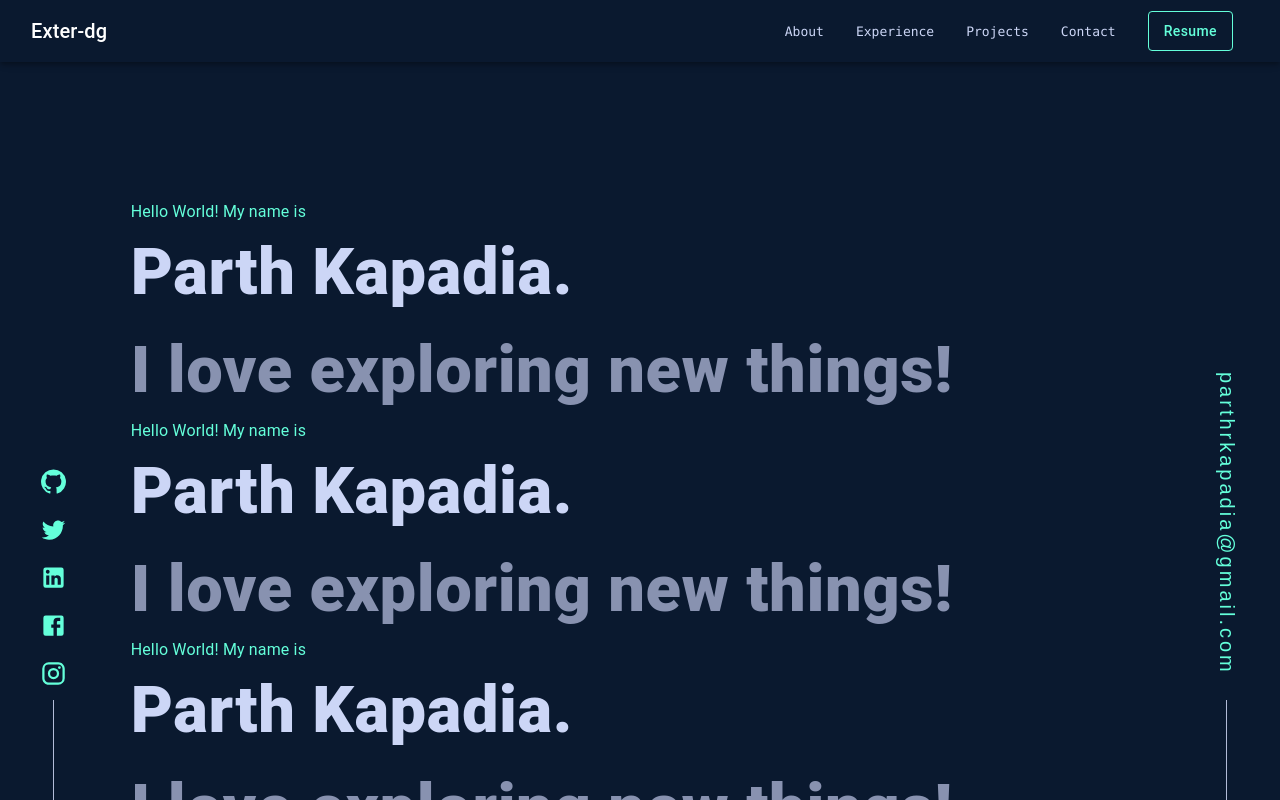
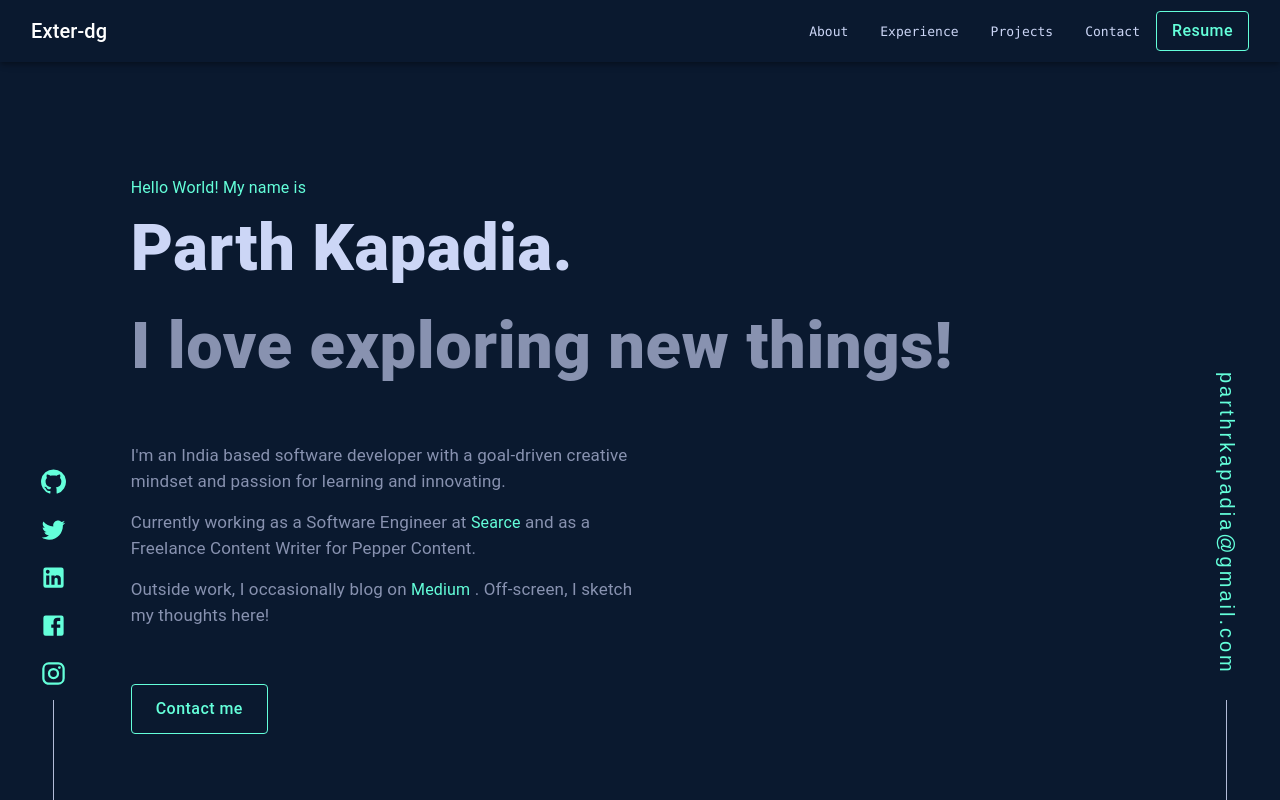
Before and after one commit to Exter-dg/portfolio, a React (Create React App) app: page / in a window 1280 px wide. Built offline with nearby package versions, Linux system fonts and the light colour scheme.

Commit message:
Add main-content and about me components

```diff
--- a/src/App.css
+++ b/src/App.css
@@ -6,7 +6,7 @@
 }
 
 body {
-	background-color: rgb(10, 25, 47);
+	background-color: var(--primary-color);
 	font-family: "SF Mono", "Fira Code", "Fira Mono", "Roboto Mono",
 		"Lucida Console", Monaco, monospace;
 	overflow: hidden;
@@ -28,11 +28,10 @@ body {
 }
 
 .primary-button {
-	margin-left: 1rem !important;
-	margin-right: 1rem !important;
 	text-transform: none !important;
 	border-color: var(--secondary-color) !important;
 	color: var(--secondary-color) !important;
+	font-size: medium !important;
 }
 
 .nav-link {
@@ -79,13 +78,91 @@ body {
 .title {
 	color: var(--text-primary);
 	font-weight: 800 !important;
-	font-size: 65px !important;
+	/* font-size: 65px !important; */
 }
 
 .sub-title {
 	color: var(--text-secondary);
 	font-weight: 800 !important;
-	font-size: 65px !important;
+	/* font-size: 65px !important; */
+}
+
+.section-heading {
+	color: var(--text-primary);
+	font-weight: 800 !important;
+}
+
+.text {
+	color: var(--text-secondary) !important;
+}
+
+.text-blue {
+	color: var(--secondary-color);
+}
+
+.list-item {
+	color: var(--secondary-color);
+	font-family: "SF Mono", "Fira Code", "Fira Mono", "Roboto Mono",
+		"Lucida Console", Monaco, monospace;
+	font-size: small !important;
+}
+
+.divider {
+	border: 1px solid var(--text-secondary) !important;
+	flex-grow: 1 !important;
+	display: inline !important;
+}
+
+.profile-photo {
+	object-fit: contain !important;
+	width: 100% !important;
+	max-width: 250px !important;
+	height: auto !important;
+	filter: grayscale(100%);
+	transition: 0.5s;
+}
+
+.profile-photo-border {
+	width: 100%;
+	min-height: 100%;
+	max-width: 250px;
+	border: 2.5px solid var(--secondary-color);
+	border-radius: 2px;
+	position: absolute;
+	transition: 0.5s;
+	transform: translateX(10px) translateY(10px);
+	z-index: -1;
+}
+
+.profile-photo:hover ~ .profile-photo-border {
+	transform: translateX(15px) translateY(15px);
+}
+
+.profile-photo:hover {
+	filter: grayscale(0%);
+}
+
+.custom-link {
+	position: relative;
+	cursor: pointer;
+}
+
+.custom-link:after {
+	content: "";
+	position: absolute;
+	width: 100%;
+	transform: scaleX(0);
+	height: 1px;
+	bottom: 0;
+	left: 0;
+	background-color: var(--secondary-color);
+	transform-origin: bottom left;
+	transition: transform 0.3s ease-in;
+}
+
+.custom-link:hover:after {
+	transform: scaleX(1);
+	transform-origin: bottom left;
 }
 
 .fade-in-section {
--- /dev/null
+++ b/src/components/AboutContent.jsx
@@ -0,0 +1,104 @@
+import React from "react";
+import FadeInSection from "./FadeInSection";
+import { Box, List, ListItem, ListItemAvatar } from "@mui/material";
+import SectionHeading from "./SectionHeading";
+import Paragraph from "./Paragraph";
+import BlueText from "./BlueText";
+import CustomLink from "./CustomLink";
+import Grid from "@mui/material/Unstable_Grid2"; // Grid version 2
+import ProfilePhoto from "../assets/profile_photo1.png";
+
+const technologies = [
+	"Java",
+	"Python",
+	"React JS",
+	"Node JS",
+	"Scrapy",
+	"ElasticSearch",
+	"Mongo DB",
+	"Express JS",
+	"PostgreSQL",
+];
+
+const halfwayThrough = Math.ceil(technologies.length / 2);
+
+export default function AboutContent() {
+	return (
+		<FadeInSection>
+			<Box
+				sx={{
+					display: "flex",
+					flexDirection: { xs: "column", md: "row" },
+					columnGap: 15,
+					rowGap: 8,
+				}}
+				id="about">
+				<Box sx={{ flexGrow: 1, flexBasis: "50%" }}>
+					<SectionHeading title="About me"></SectionHeading>
+					<Paragraph>
+						Hello! Interestingly, I got introduced to programming in my freshman
+						year at{" "}
+						<CustomLink>Birla Institute Of Technology, Mesra</CustomLink> where
+						I completed my Bachelors in Computer Science and Engineering
+						(2016-2020) with <CustomLink>86.3% aggregate</CustomLink>.
+					</Paragraph>
+					<Paragraph>
+						I'm currently working as a developer for{" "}
+						<strong>Bell Canada</strong> in the Amdocs Digital Delivery unit. My
+						responsibilty includes Java/Spring based microservices development
+						&amp; testing.
+					</Paragraph>
+					<Paragraph>
+						I'm also an <CustomLink>Innovation Agent</CustomLink> fostering the
+						culture of creativity and innovation at Amdocs, India.
+					</Paragraph>
+					<Paragraph>
+						I have been awarded as Winner in Innovation Nugget, Creativity Jam,
+						Design Thinking Hackathon and Runners-Up in Project ICE Fair by
+						Amdocs.
+					</Paragraph>
+					<Paragraph>
+						Here is a list of the technologies that I'm familiar with!
+					</Paragraph>
+					<Grid container>
+						<Grid xs={6}>
+							<List>
+								{technologies.slice(0, halfwayThrough).map((item) => {
+									return <ListItem className="list-item">> {item}</ListItem>;
+								})}
+							</List>
+						</Grid>
+						<Grid xs={6}>
+							<List>
+								{technologies.slice(halfwayThrough).map((item) => {
+									return <ListItem className="list-item">> {item}</ListItem>;
+								})}
+							</List>
+						</Grid>
+					</Grid>
+				</Box>
+				<Box
+					sx={{
+						flexGrow: 1,
+						pt: 10,
+						flexBasis: "50%",
+					}}>
+					{/* <SectionHeading title="About me"></SectionHeading> */}
+					<Box
+						sx={{
+							display: "flex",
+							alignItems: "start",
+							justifyContent: "center",
+							position: "relative",
+						}}>
+						<img
+							src={ProfilePhoto}
+							alt="Profile"
+							className="profile-photo"></img>
+						<Box className="profile-photo-border"></Box>
+					</Box>
+				</Box>
+			</Box>
+		</FadeInSection>
+	);
+}
--- /dev/null
+++ b/src/components/BlueText.jsx
@@ -0,0 +1,10 @@
+import { Typography } from "@mui/material";
+import React from "react";
+
+export default function BlueText({ children }) {
+	return (
+		<Typography className="text-blue" display="inline">
+			{children}
+		</Typography>
+	);
+}
--- a/src/components/Body.jsx
+++ b/src/components/Body.jsx
@@ -3,7 +3,7 @@ import Grid from "@mui/material/Unstable_Grid2"; // Grid version 2
 import React, { useEffect, useRef, useState } from "react";
 import VerticalEmail from "./VerticalEmail";
 import VerticalLinks from "./VerticalLinks";
-import MainContent from "./MainContent";
+import Content from "./Content";
 
 export default function Body({ setShow }) {
 	return (
@@ -18,7 +18,7 @@ export default function Body({ setShow }) {
 			</Grid>
 			<Grid item sm={10} xs={12}>
 				<Box>
-					<MainContent setShow={setShow}></MainContent>
+					<Content setShow={setShow}></Content>
 				</Box>
 			</Grid>
 			<Grid
--- /dev/null
+++ b/src/components/Content.jsx
@@ -0,0 +1,54 @@
+import { Container } from "@mui/material";
+import React, { useEffect, useRef, useState } from "react";
+import MainContent from "./MainContent";
+import AboutContent from "./AboutContent";
+
+export default function Content({ setShow }) {
+	const [lastScrollY, setLastScrollY] = useState(0);
+
+	const boxRef = useRef();
+
+	const controlNavbar = () => {
+		if (typeof boxRef.current !== "undefined") {
+			if (boxRef.current.scrollTop < lastScrollY) {
+				// if scroll down hide the navbar
+				setShow(true);
+			} else {
+				// if scroll up show the navbar
+				setShow(false);
+			}
+			// console.log("show: ", show);
+			// remember current page location to use in the next move
+			setLastScrollY(boxRef.current.scrollTop);
+		}
+	};
+
+	useEffect(() => {
+		if (typeof boxRef.current !== "undefined") {
+			boxRef.current.addEventListener("scroll", controlNavbar);
+
+			// cleanup function
+			return () => {
+				boxRef.current.removeEventListener("scroll", controlNavbar);
+			};
+		}
+	}, [lastScrollY]);
+	return (
+		<Container
+			sx={{
+				color: "white",
+				maxHeight: "100vh",
+				overflow: "auto",
+				display: "flex",
+				flexDirection: "column",
+				rowGap: 30,
+				pl: 5,
+				pr: 5,
+				pt: 22,
+			}}
+			ref={boxRef}>
+			<MainContent></MainContent>
+			<AboutContent></AboutContent>
+		</Container>
+	);
+}
--- /dev/null
+++ b/src/components/CustomLink.jsx
@@ -0,0 +1,19 @@
+import { Link } from "@mui/material";
+import React from "react";
+import BlueText from "./BlueText";
+
+export default function CustomLink({ href = "", children }) {
+	return (
+		<>
+			{" "}
+			<Link
+				href={href}
+				className="custom-link"
+				underline="none"
+				target="_blank"
+				rel="noreferrer">
+				<BlueText>{children}</BlueText>
+			</Link>{" "}
+		</>
+	);
+}
--- a/src/components/MainContent.jsx
+++ b/src/components/MainContent.jsx
@@ -1,97 +1,45 @@
-import { Box, Container, Typography } from "@mui/material";
-import React, { useEffect, useRef, useState } from "react";
+import React from "react";
 import FadeInSection from "./FadeInSection";
+import { Box, Button, Typography } from "@mui/material";
+import Paragraph from "./Paragraph";
+import BlueText from "./BlueText";
+import CustomLink from "./CustomLink";
 
-export default function MainContent({ setShow }) {
-	const [lastScrollY, setLastScrollY] = useState(0);
-
-	const boxRef = useRef();
-
-	const controlNavbar = () => {
-		if (typeof boxRef.current !== "undefined") {
-			if (boxRef.current.scrollTop < lastScrollY) {
-				// if scroll down hide the navbar
-				setShow(true);
-			} else {
-				// if scroll up show the navbar
-				setShow(false);
-			}
-			// console.log("show: ", show);
-			// remember current page location to use in the next move
-			setLastScrollY(boxRef.current.scrollTop);
-		}
-	};
-
-	useEffect(() => {
-		if (typeof boxRef.current !== "undefined") {
-			boxRef.current.addEventListener("scroll", controlNavbar);
-
-			// cleanup function
-			return () => {
-				boxRef.current.removeEventListener("scroll", controlNavbar);
-			};
-		}
-	}, [lastScrollY]);
+export default function MainContent() {
 	return (
-		<Container
-			sx={{
-				color: "white",
-				maxHeight: "100vh",
-				overflow: "auto",
-				pl: "20px",
-				pr: "20px",
-				pt: 25,
-			}}
-			ref={boxRef}>
-			<FadeInSection>
-				<Typography className="main-subtitle">
-					Hello World! My name is
-				</Typography>
-				<Typography className="title">Parth Kapadia.</Typography>
-				<Typography className="sub-title">
-					I love exploring new things!
-				</Typography>
-			</FadeInSection>
-
-			<FadeInSection>
-				<Typography className="main-subtitle">
-					Hello World! My name is
-				</Typography>
-				<Typography className="title">Parth Kapadia.</Typography>
-				<Typography className="sub-title">
-					I love exploring new things!
-				</Typography>
-			</FadeInSection>
-
-			<FadeInSection>
-				<Typography className="main-subtitle">
-					Hello World! My name is
-				</Typography>
-				<Typography className="title">Parth Kapadia.</Typography>
-				<Typography className="sub-title">
-					I love exploring new things!
-				</Typography>
-			</FadeInSection>
-
-			<FadeInSection>
-				<Typography className="main-subtitle">
-					Hello World! My name is
-				</Typography>
-				<Typography className="title">Parth Kapadia.</Typography>
-				<Typography className="sub-title">
-					I love exploring new things!
-				</Typography>
-			</FadeInSection>
-
-			<FadeInSection>
-				<Typography className="main-subtitle">
-					Hello World! My name is
-				</Typography>
-				<Typography className="title">Parth Kapadia.</Typography>
-				<Typography className="sub-title">
-					I love exploring new things!
-				</Typography>
-			</FadeInSection>
-		</Container>
+		<FadeInSection>
+			<Typography className="main-subtitle">Hello World! My name is</Typography>
+			<Typography
+				className="title"
+				sx={{ fontSize: { xs: "40px", sm: "50px", md: "55px", lg: "65px" } }}>
+				Parth Kapadia.
+			</Typography>
+			<Typography
+				className="sub-title"
+				sx={{ fontSize: { xs: "40px", sm: "50px", md: "55px", lg: "65px" } }}>
+				I love exploring new things!
+			</Typography>
+			<Box sx={{ width: { xs: "100%", md: "50%" }, pt: 4 }}>
+				<Paragraph>
+					I'm an India based software developer with a goal-driven creative
+					mindset and passion for learning and innovating.
+				</Paragraph>
+				<Paragraph>
+					Currently working as a Software Engineer at
+					<CustomLink href="https://www.searce.com">Searce</CustomLink>
+					and as a Freelance Content Writer for Pepper Content.
+				</Paragraph>
+				<Paragraph>
+					Outside work, I occasionally blog on <CustomLink>Medium</CustomLink>.
+					Off-screen, I sketch my thoughts here!
+				</Paragraph>
+				<Button
+					variant="outlined"
+					className="primary-button"
+					sx={{ mt: 7, height: "2.5rem", p: 3, ml: 0 }}>
+					Contact me
+				</Button>
+			</Box>
+		</FadeInSection>
 	);
 }
--- a/src/components/NavBar.jsx
+++ b/src/components/NavBar.jsx
@@ -41,7 +41,7 @@ export default function NavBar({ show }) {
 					}}>
 					{linksArr.map((ele) => {
 						return (
-							<Link href={ele} key={ele} sx={{ m: 2 }} className="nav-link">
+							<Link href="#about" key={ele} sx={{ m: 2 }} className="nav-link">
 								<Typography
 									variant="h7"
 									color="white"
--- /dev/null
+++ b/src/components/Paragraph.jsx
@@ -0,0 +1,10 @@
+import { Typography } from "@mui/material";
+import React from "react";
+
+export default function Paragraph({ children }) {
+	return (
+		<Typography sx={{ pt: 2, fontSize: "17px" }} className="text">
+			{children}
+		</Typography>
+	);
+}
--- /dev/null
+++ b/src/components/SectionHeading.jsx
@@ -0,0 +1,28 @@
+import { Box, Divider, Typography } from "@mui/material";
+import React from "react";
+
+export default function SectionHeading({ title }) {
+	return (
+		<Box
+			sx={{
+				display: "flex",
+				width: "100%",
+				columnGap: 4,
+				alignItems: "center",
+			}}>
+			<Typography
+				className="section-heading"
+				sx={{ fontSize: { md: "27px", xs: "23px" } }}>
+				{title}
+			</Typography>
+			{/* <hr style={{ flex: "0 0 100%" }}></hr> */}
+			<Divider className="divider"></Divider>
+			{/* <Box
+				sx={{
+					border: "0.01px solid var(--text-secondary)",
+					height: "0.01px",
+					flexGrow: 1,
+				}}></Box> */}
+		</Box>
+	);
+}
```
Also changed, not shown: src/assets/profile_photo.jpg (added), src/assets/profile_photo1.png (added).
